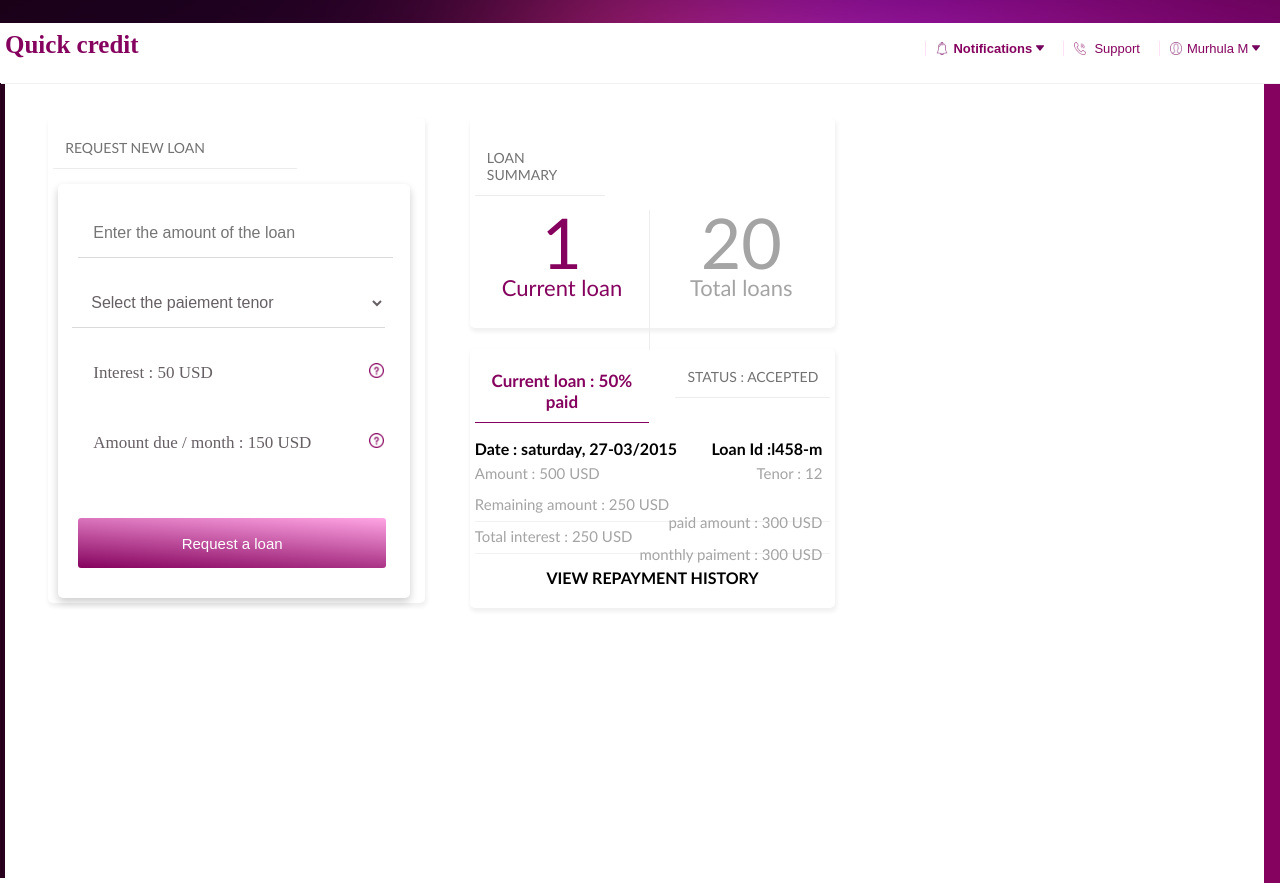
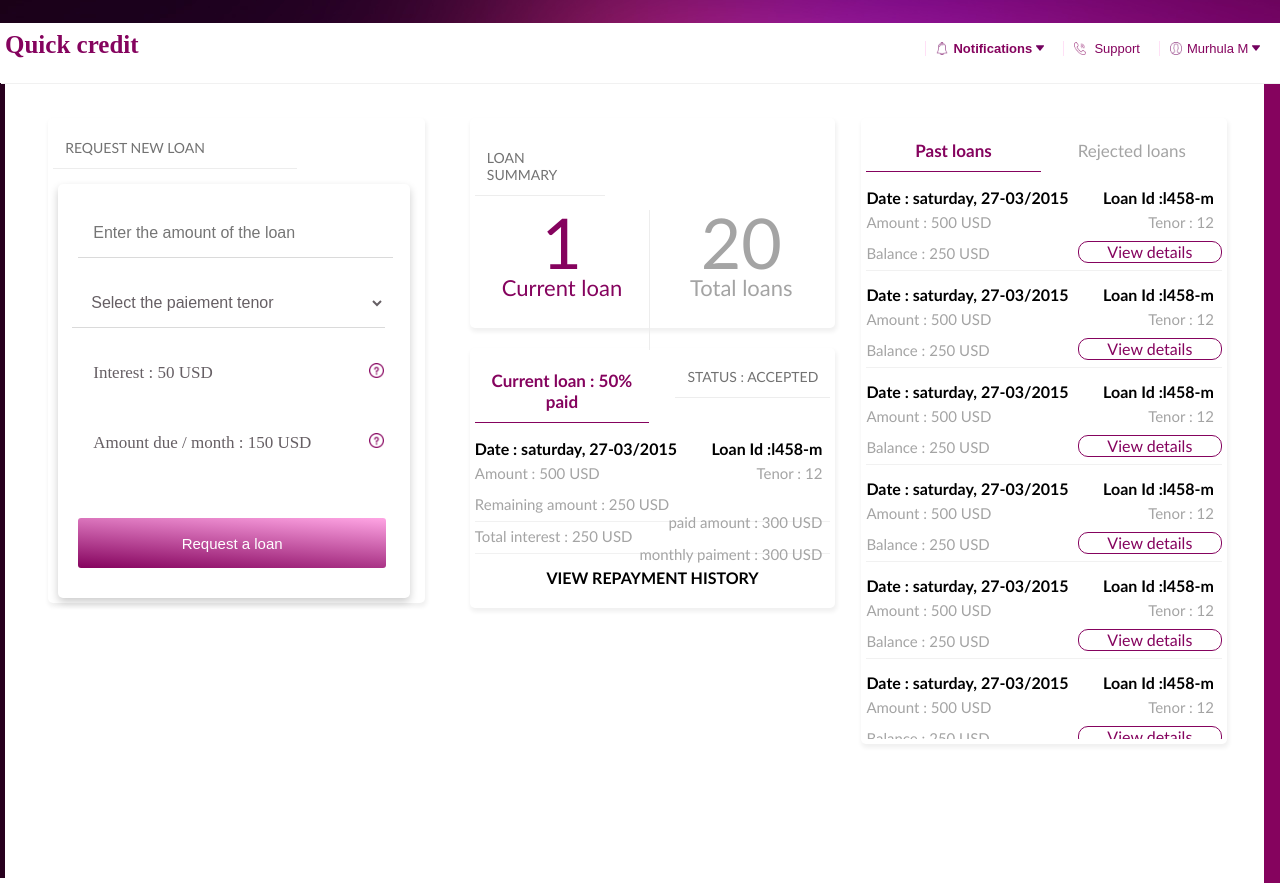
Before and after one commit to lemoissonM/quick-credit-project, a plain HTML site: page UI/dashboard.html in a window 1280 px wide. Drawn offline with Linux system fonts and the light colour scheme.

Commit message:
feature(view-loan-history) create loan history view [finishes #165966002]

```diff
--- a/UI/dashboard.html
+++ b/UI/dashboard.html
@@ -103,6 +103,51 @@
                   </div>
 
           </section>
+          <section class="width-section  " id="section-history">
+              <div class="card-user-list shadow-box">
+                  <p class="card-tab card-tab-active " id="menu-loan-1" onclick="setPastLoanVisible()"> Past loans </p>
+                  <p class="card-tab grey " id="menu-loan-2" onclick="setRejectedLoanVisible()"> Rejected loans </p>
+                  <div class="scrollable">
+                      <div class="loan-content" >
+
+                          <p class="loan-user-name" onclick="showLoanDetail()">Date : saturday, 27-03/2015  <span class="right">Loan Id :l458-m</span> </p>
+                          <p class="loan-detail1 grey" onclick="showLoanDetail()"> Amount : 500 USD  <span class="right">Tenor : 12 </span> </p>
+                          <p class="loan-detail grey"  id="loan-hidden"> Balance : 250 USD  <span class=" post-button right" onclick="showLoanDetail()">View details </span> </p>
+                        </div>
+
+                        <div class="loan-content" >
+
+                            <p class="loan-user-name" onclick="showLoanDetail()">Date : saturday, 27-03/2015  <span class="right">Loan Id :l458-m</span> </p>
+                            <p class="loan-detail1 grey" onclick="showLoanDetail()"> Amount : 500 USD  <span class="right">Tenor : 12 </span> </p>
+                            <p class="loan-detail grey"  id="loan-hidden"> Balance : 250 USD  <span class=" post-button right" onclick="showLoanDetail()">View details </span> </p>
+                          </div>
+                          <div class="loan-content" >
+
+                              <p class="loan-user-name" onclick="showLoanDetail()">Date : saturday, 27-03/2015  <span class="right">Loan Id :l458-m</span> </p>
+                              <p class="loan-detail1 grey" onclick="showLoanDetail()"> Amount : 500 USD  <span class="right">Tenor : 12 </span> </p>
+                              <p class="loan-detail grey"  id="loan-hidden"> Balance : 250 USD  <span class=" post-button right" onclick="showLoanDetail()">View details </span> </p>
+                            </div>
+                            <div class="loan-content" >
+
+                                <p class="loan-user-name" onclick="showLoanDetail()">Date : saturday, 27-03/2015  <span class="right">Loan Id :l458-m</span> </p>
+                                <p class="loan-detail1 grey" onclick="showLoanDetail()"> Amount : 500 USD  <span class="right">Tenor : 12 </span> </p>
+                                <p class="loan-detail grey"  id="loan-hidden"> Balance : 250 USD  <span class=" post-button right" onclick="showLoanDetail()">View details </span> </p>
+                              </div>
+                              <div class="loan-content" >
+
+                                  <p class="loan-user-name" onclick="showLoanDetail()">Date : saturday, 27-03/2015  <span class="right">Loan Id :l458-m</span> </p>
+                                  <p class="loan-detail1 grey" onclick="showLoanDetail()"> Amount : 500 USD  <span class="right">Tenor : 12 </span> </p>
+                                  <p class="loan-detail grey"  id="loan-hidden"> Balance : 250 USD  <span class=" post-button right" onclick="showLoanDetail()">View details </span> </p>
+                                </div>
+                                <div class="loan-content" >
+
+                                    <p class="loan-user-name" onclick="showLoanDetail()">Date : saturday, 27-03/2015  <span class="right">Loan Id :l458-m</span> </p>
+                                    <p class="loan-detail1 grey" onclick="showLoanDetail()"> Amount : 500 USD  <span class="right">Tenor : 12 </span> </p>
+                                    <p class="loan-detail grey"  id="loan-hidden"> Balance : 250 USD  <span class=" post-button right" onclick="showLoanDetail()">View details </span> </p>
+                                  </div>
+                  </div>
+              </div>
+          </section>
     </div>
 
     <script src="scripts/mobile_menu.js" type="text/javascript">
```
